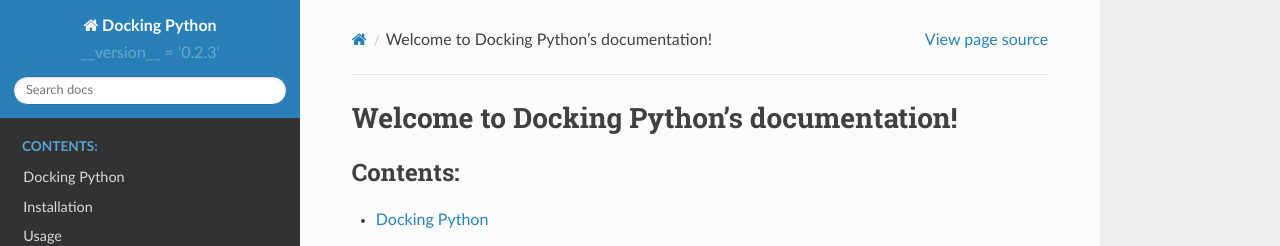
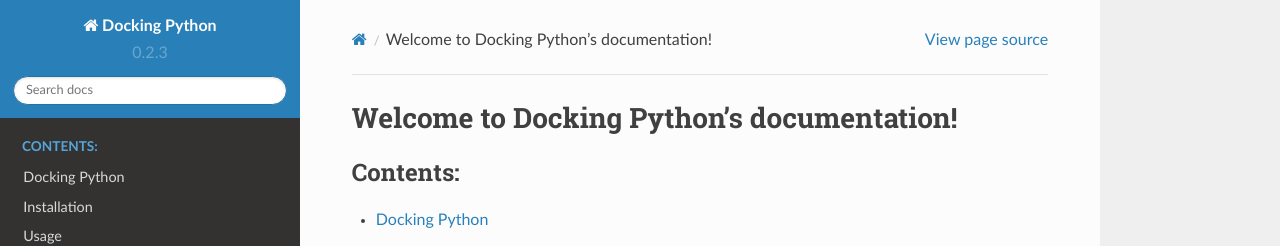
Before and after one commit to samuelmurail/docking_py, a Sphinx documentation site: the page built from docs/index.rst, in a window 1280 px wide. Shown: the top 246 px of the page. Built offline with Sphinx 7.4.7 and the Read the Docs theme 2.0.0, drawn with Linux system fonts in a browser that asks for light colours; pages that are not in the unit, such as notebooks, are missing from menus; some of the changed lines change nothing that is shown.

Commit message:
Few correction in version definition and to use jupyter notebook

```diff
--- a/docs/conf.py
+++ b/docs/conf.py
@@ -21,7 +21,7 @@ import os
 import sys
 sys.path.insert(0, os.path.abspath('..'))
 
-import docking_py
+# import docking_py
 
 # -- General configuration ---------------------------------------------
 
@@ -47,7 +47,7 @@ templates_path = ['_templates']
 # You can specify multiple suffix as a list of string:
 #
 # source_suffix = ['.rst', '.md']
-source_suffix = '.rst'
+source_suffix = ['.rst', '.ipynb']
 
 # The master toctree document.
 master_doc = 'index'
@@ -57,14 +57,15 @@ project = 'Docking Python'
 copyright = "2020, Samuel Murail"
 author = "Samuel Murail"
 
+
 # The version info for the project you're documenting, acts as replacement
 # for |version| and |release|, also used in various other places throughout
 # the built documents.
-#
-# The short X.Y version.
-version = docking_py.__version__
-# The full version, including alpha/beta/rc tags.
-release = docking_py.__version__
+
+# The short X.Y version
+version = "0.2.3"
+# The full version, including alpha/beta/rc tags
+release = "0.2.3-rc"
 
 # The language for content autogenerated by Sphinx. Refer to documentation
 # for a list of supported languages.
@@ -76,7 +77,7 @@ language = None
 # List of patterns, relative to source directory, that match files and
 # directories to ignore when looking for source files.
 # This patterns also effect to html_static_path and html_extra_path
-exclude_patterns = ['_build', 'Thumbs.db', '.DS_Store']
+exclude_patterns = ['_build', 'Thumbs.db', '.DS_Store', '_build', '**.ipynb_checkpoints']
 
 # The name of the Pygments (syntax highlighting) style to use.
 pygments_style = 'sphinx'
```
